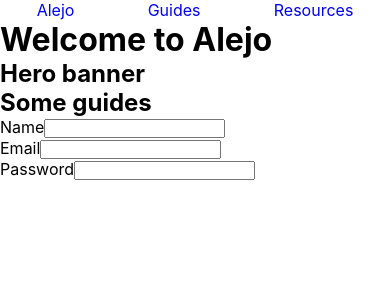
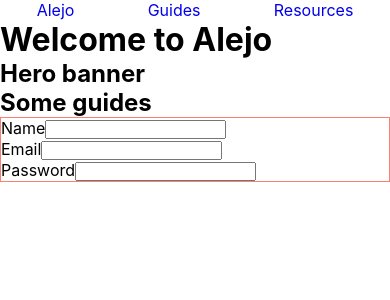
Before and after one commit to amierfaudzi/alejo, a React (Create React App) app: page / in a window 390 px wide. Shown: the top 300 px of the page. Built offline with nearby package versions, Linux system fonts and the light colour scheme.

Commit message:
add responsive mixins and add new variables

```diff
--- a/src/components/Login/Login.js
+++ b/src/components/Login/Login.js
@@ -1,9 +1,10 @@
-import React from 'react'
+import React from 'react';
+import './Login.scss';
 
 export default function Login() {
     return (
         <div>
-            <form>
+            <form className="form">
                 <div>
                     <label htmlFor="">Name</label>
                     <input type="text" name="" id=""/>
--- a/src/components/Login/Login.scss
+++ b/src/components/Login/Login.scss
@@ -0,0 +1,3 @@
+.form{
+    border: 1px solid salmon;
+}
--- a/src/styles/_variable.scss
+++ b/src/styles/_variable.scss
@@ -0,0 +1,3 @@
+// Responsive breakpoints
+$tablet-breakpoint: 768px;
+$desktop-breakpoint: 1280px;
```
Also changed, not shown: src/styles/_mixin.scss (+30 -0 lines).
